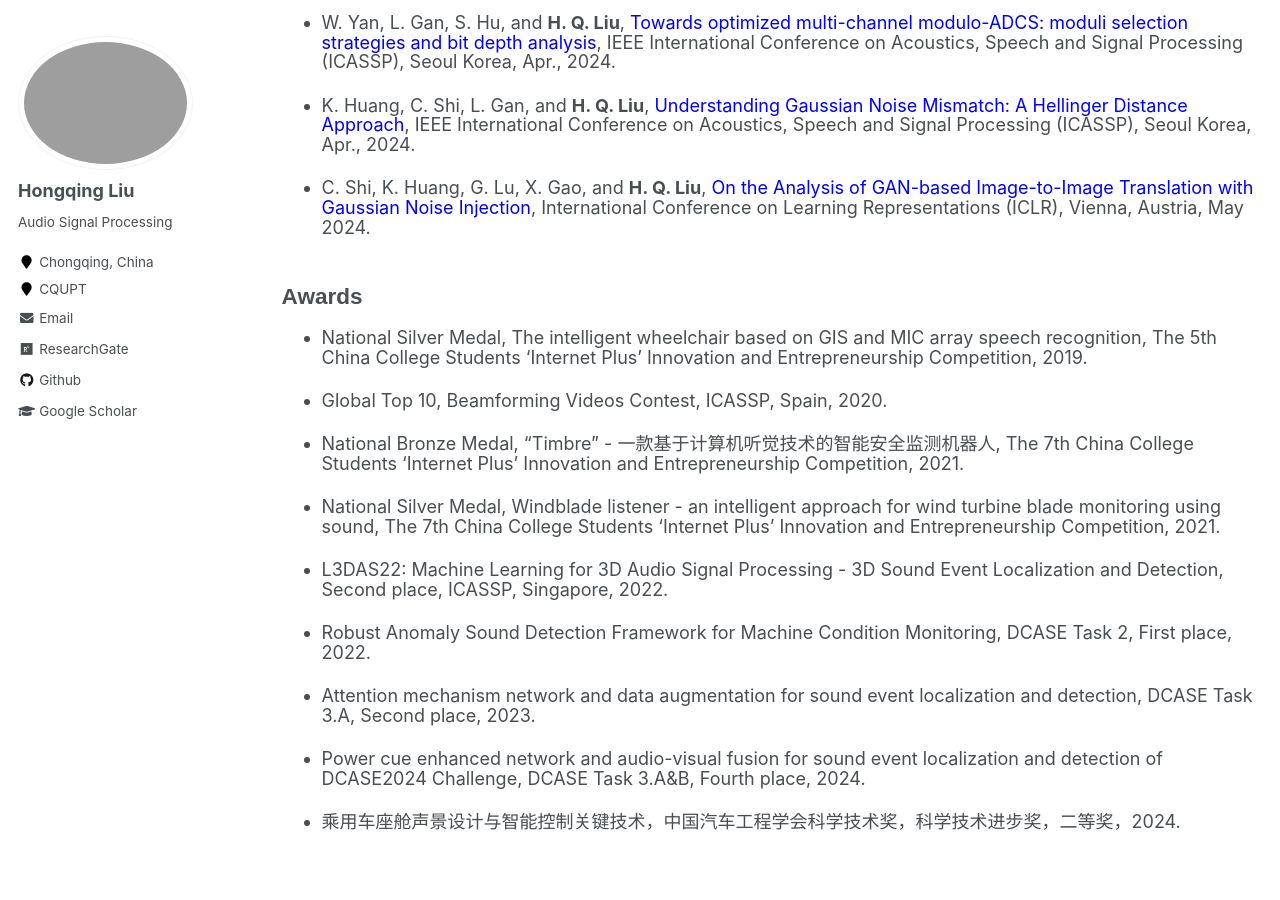
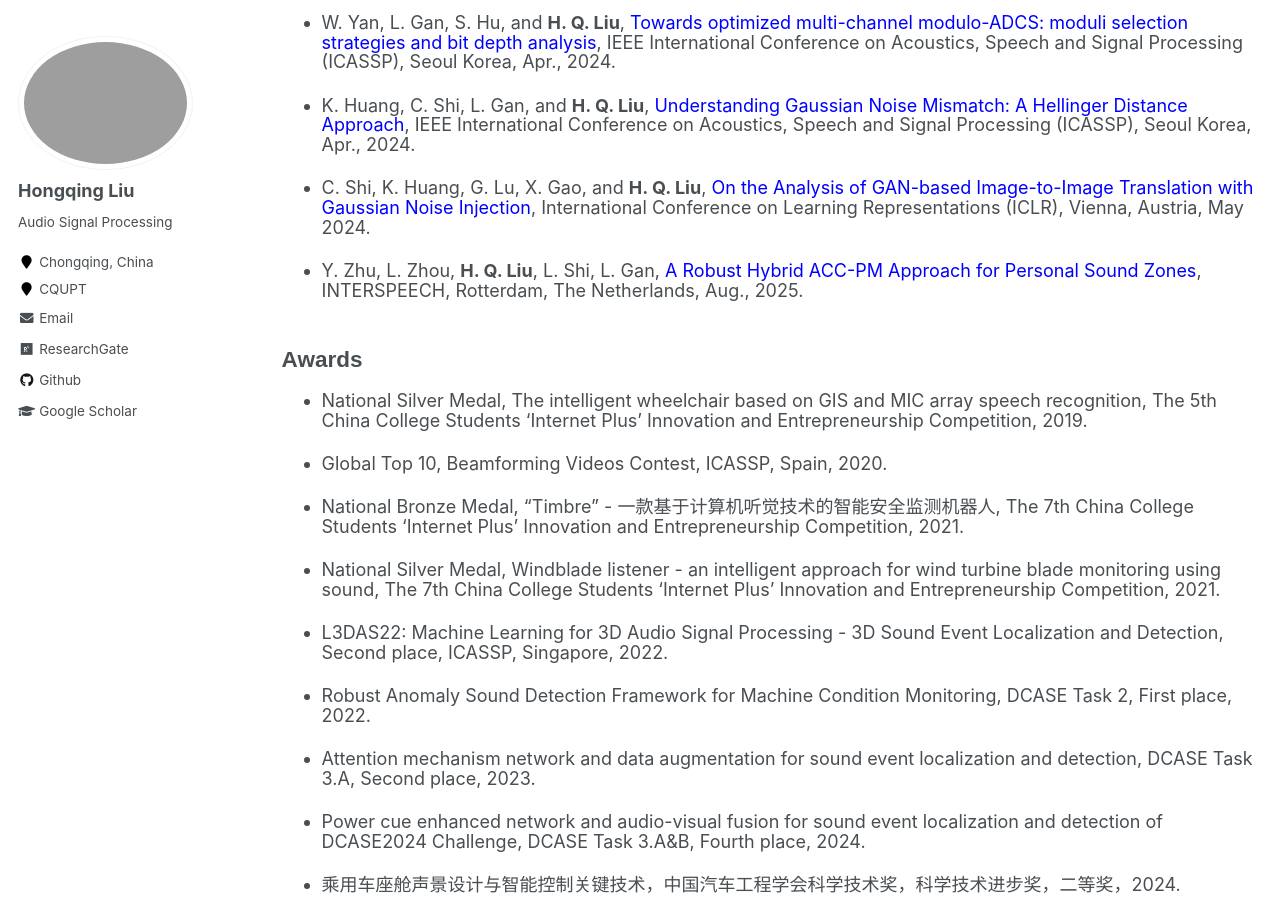
Before and after one commit to hong-qing-liu/english-hong-qing-liu.github.io, a Jekyll site: the page built from _pages/publications.md, in a window 1280 px wide and 900 px high, scrolled down 2239 px. Built offline with Jekyll 4.4.1, drawn with Linux system fonts in a browser that asks for light colours.

Commit message:
Update publications.md

```diff
--- a/_pages/publications.md
+++ b/_pages/publications.md
@@ -69,6 +69,8 @@ author_profile: true
 
 - C. Shi, K. Huang, G. Lu, X. Gao, and <strong>H. Q. Liu</strong>, <span style="color: blue;">On the Analysis of GAN-based Image-to-Image Translation with Gaussian Noise Injection</span>, International Conference on Learning Representations (ICLR), Vienna, Austria, May 2024.
 
+-  Y. Zhu, L. Zhou, <strong>H. Q. Liu</strong>, L. Shi, L. Gan, <span style="color: blue;">A Robust Hybrid ACC-PM Approach for Personal Sound Zones</span>, INTERSPEECH, Rotterdam, The Netherlands, Aug., 2025.
+
 ## Awards
 - National Silver Medal, The intelligent wheelchair based on GIS and MIC array speech recognition, The 5th China College Students 'Internet Plus' Innovation and Entrepreneurship Competition, 2019.
 
```
